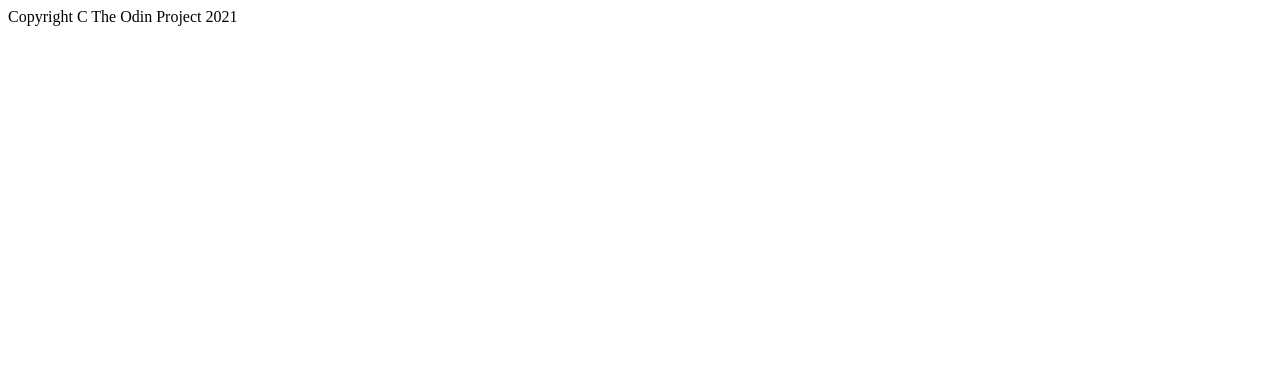
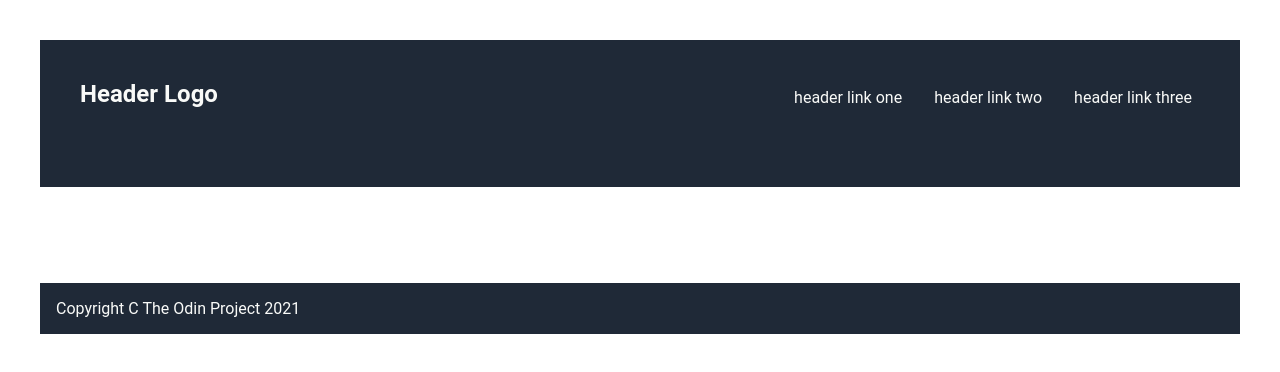
Before and after one commit to silvercrow31/odin-landing-page, a plain HTML site: page index.html in a window 1280 px wide. Drawn offline with Linux system fonts and the light colour scheme.

Commit message:
Style header section

```diff
--- a/index.html
+++ b/index.html
@@ -1,20 +1,21 @@
 <!DOCTYPE html>
 <head>
     <meta charset="UTF-8">
+    <link rel="stylesheet" href="./styles.css">
     <title>Odin Landing Page</title>
 </head>
 <body>
     <!-- HEADER -->
     <div class="header">
-        <div class="logo"></div>
+        <div class="logo">Header Logo</div>
         <div class="header-links">
-            <div class="header-link-1"></div>
-            <div class="header-link-2"></div>
-            <div class="header-link-3"></div>
+            <div class="header-link-1">header link one</div>
+            <div class="header-link-2">header link two</div>
+            <div class="header-link-3">header link three</div>
         </div>
     </div>
     <!-- MAIN CONTAINER -->
-    <div class="container-main"></div>
+    <div class="container-hero"></div>
     <!-- ITEMS -->
     <div class="container-items"></div>
     <!-- QUOTE -->
--- a/styles.css
+++ b/styles.css
@@ -0,0 +1,32 @@
+/* COMMON PROPERTIES */
+* {
+    font-family: Roboto, Oxygen, Ubuntu, Cantarell, 'Open Sans', 'Helvetica Neue', sans-serif;
+    padding: 1em;
+}
+/* color properties for header, hero and footer (dark background) */
+.header,
+.container-hero,
+.footer,
+.header-links {
+    background-color: #1f2937;
+    color: #f9faf8;
+}
+/* all these containers will receive display flex */
+.container-hero,
+.header,
+.container-items,
+.container-call-to-action,
+.header-links {
+    display: flex;
+}
+
+/* HEADER SECTION */
+.logo {
+    font-size: 24px ;
+    font-weight: bolder;
+}
+.header {
+    justify-content: space-between;
+}
+
+/* HERO SECTION */
```
